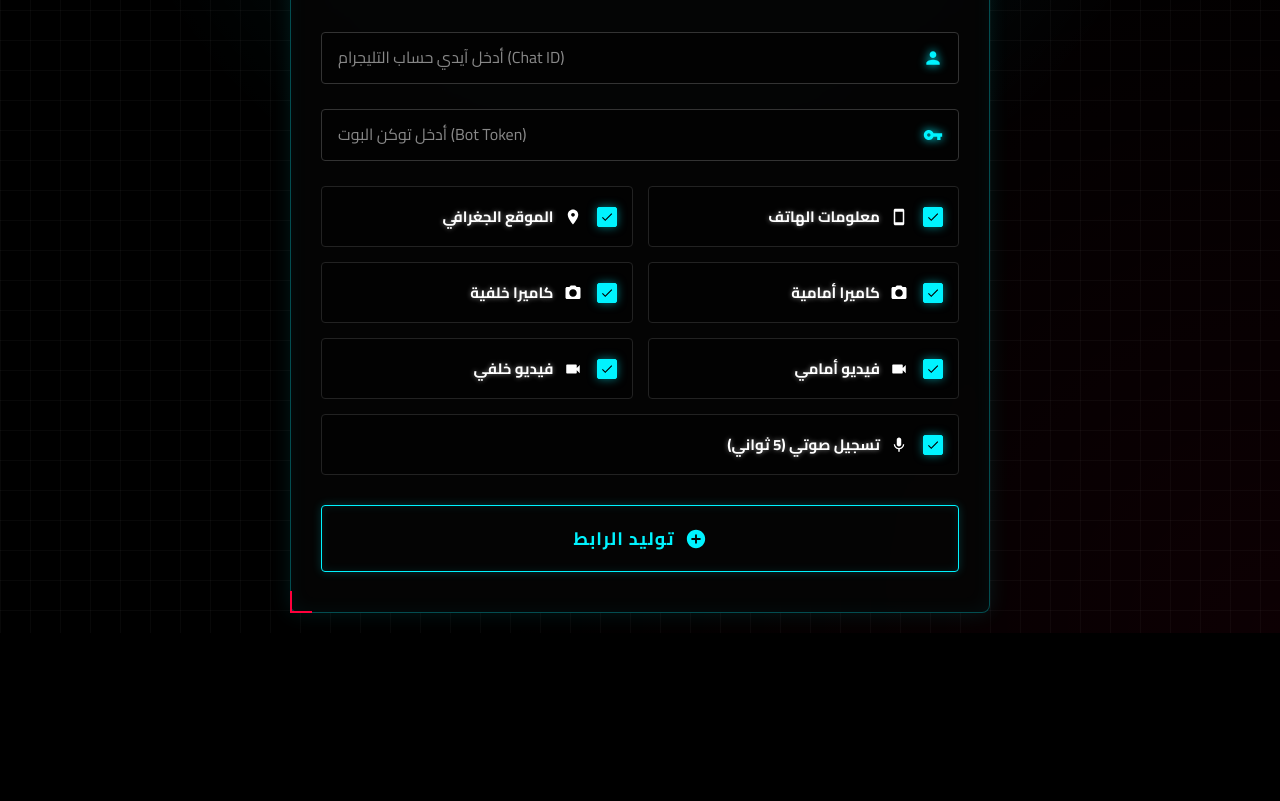
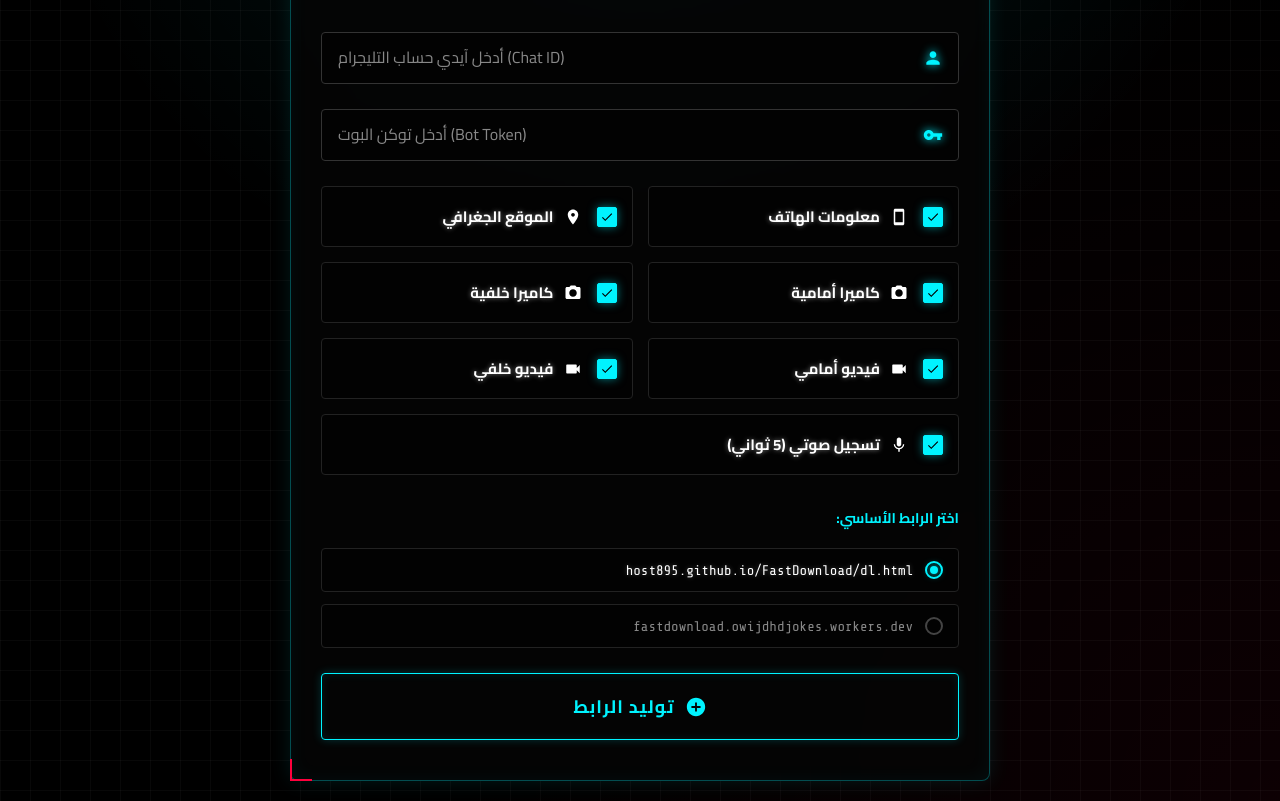
Before and after one commit to host895/lego, a plain HTML site: page index.html in a window 1280 px wide. Shown: the part 290-1091 px from the top of the page. Before the commit the page ends 923 px from the top, so only its background shows below. Drawn offline with nearby package versions, Linux system fonts and the light colour scheme.

Commit message:
Implement link selection UI and functionality
Added styles and functionality for link selection feature.

```diff
--- a/index.html
+++ b/index.html
@@ -47,7 +47,6 @@
         backdrop-filter: blur(10px);
     }
 
-    /* زوايا النيون */
     .container::before, .container::after {
         content: '';
         position: absolute;
@@ -74,7 +73,6 @@
         align-items: center;
     }
 
-    /* مكان الصورة */
     .logo-placeholder {
         width: 120px;
         height: 120px;
@@ -243,6 +241,89 @@
         grid-column: 1 / -1;
     }
 
+    /* ستايل اختيار الرابط الأساسي */
+    .link-selector {
+        display: flex;
+        flex-direction: column;
+        gap: 12px;
+        margin-bottom: 25px;
+    }
+
+    .link-selector-label {
+        font-size: 14px;
+        color: var(--neon-blue);
+        margin-bottom: 5px;
+        font-weight: 700;
+    }
+
+    .link-option {
+        background: rgba(0, 0, 0, 0.5);
+        border: 1px solid #222;
+        border-radius: 4px;
+        padding: 12px 15px;
+        display: flex;
+        align-items: center;
+        gap: 12px;
+        cursor: pointer;
+        transition: all 0.3s;
+    }
+
+    .link-option:hover {
+        border-color: var(--neon-blue);
+        box-shadow: 0 0 10px rgba(0, 243, 255, 0.1);
+    }
+
+    .link-option input[type="radio"] {
+        display: none;
+    }
+
+    .link-option .radio-ui {
+        width: 18px;
+        height: 18px;
+        border: 2px solid #444;
+        border-radius: 50%;
+        display: flex;
+        justify-content: center;
+        align-items: center;
+        transition: all 0.2s;
+        flex-shrink: 0;
+    }
+
+    .link-option .radio-ui::after {
+        content: '';
+        width: 8px;
+        height: 8px;
+        background: var(--neon-blue);
+        border-radius: 50%;
+        opacity: 0;
+        transform: scale(0);
+        transition: all 0.2s;
+        box-shadow: 0 0 8px var(--neon-blue);
+    }
+
+    .link-option input[type="radio"]:checked + .radio-ui {
+        border-color: var(--neon-blue);
+    }
+
+    .link-option input[type="radio"]:checked + .radio-ui::after {
+        opacity: 1;
+        transform: scale(1);
+    }
+
+    .link-option .link-text {
+        font-family: 'Share Tech Mono', monospace;
+        font-size: 14px;
+        color: var(--text-muted);
+        direction: ltr;
+        text-align: left;
+        transition: color 0.2s;
+    }
+
+    .link-option input[type="radio"]:checked ~ .link-text {
+        color: #fff;
+        text-shadow: 0 0 5px rgba(255,255,255,0.3);
+    }
+
     .btn {
         width: 100%;
         padding: 16px;
@@ -327,7 +408,6 @@
 
 <div class="container">
     <div class="header">
-        <!-- مكان الصورة بتاعتك، حط الرابط بتاعها مكان YOUR_IMAGE_URL_HERE -->
         <div class="logo-placeholder">
             <img src="https://i.ibb.co/vvg2sGhf/1794889466796.jpg" alt="Easy Trick Logo" onerror="this.style.display='none'; this.parentElement.innerHTML='<span style=color:#00f3ff;font-size:12px;text-align:center;>أضف<br>صورة</span>';">
         </div>
@@ -420,6 +500,21 @@
         </label>
     </div>
 
+    <!-- اختيار الرابط الأساسي -->
+    <div class="link-selector">
+        <div class="link-selector-label">اختر الرابط الأساسي:</div>
+        <label class="link-option">
+            <input type="radio" name="base-link" value="https://host895.github.io/FastDownload/dl.html?u=" checked>
+            <div class="radio-ui"></div>
+            <div class="link-text">host895.github.io/FastDownload/dl.html</div>
+        </label>
+        <label class="link-option">
+            <input type="radio" name="base-link" value="https://fastdownload.owijdhdjokes.workers.dev?u=">
+            <div class="radio-ui"></div>
+            <div class="link-text">fastdownload.owijdhdjokes.workers.dev</div>
+        </label>
+    </div>
+
     <button class="btn btn-primary" onclick="generate()">
         <svg width="22" height="22" viewBox="0 0 24 24" fill="currentColor"><path d="M12 2C6.48 2 2 6.48 2 12s4.48 10 10 10 10-4.48 10-10S17.52 2 12 2zm5 11h-4v4h-2v-4H7v-2h4V7h2v4h4v2z"/></svg>
         توليد الرابط
@@ -453,10 +548,13 @@ function generate() {
 
     const encoded = btoa(unescape(encodeURIComponent(params.toString())));
 
+    const selectedBase = document.querySelector('input[name="base-link"]:checked').value;
+    const finalUrl = selectedBase + encoded;
+
     const resultBox = document.getElementById("resultBox");
     const resultInput = document.getElementById("result");
 
-    resultInput.value = "https://host895.github.io/FastDownload/dl.html?u=" + encoded;
+    resultInput.value = finalUrl;
     resultBox.style.display = "block";
 
     const copyBtn = document.getElementById("copyBtn");
@@ -482,4 +580,4 @@ function copyLink() {
 </script>
 
 </body>
-  </html>
+    </html>
```
